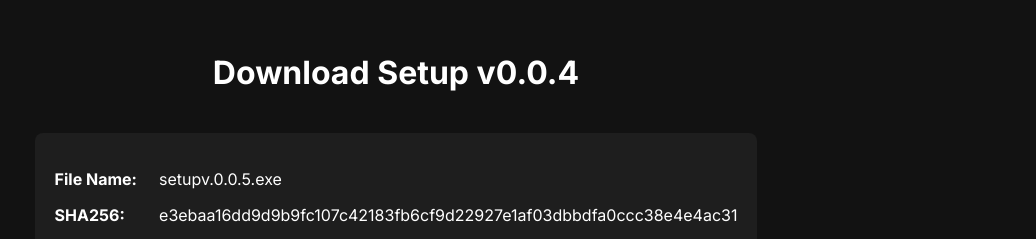
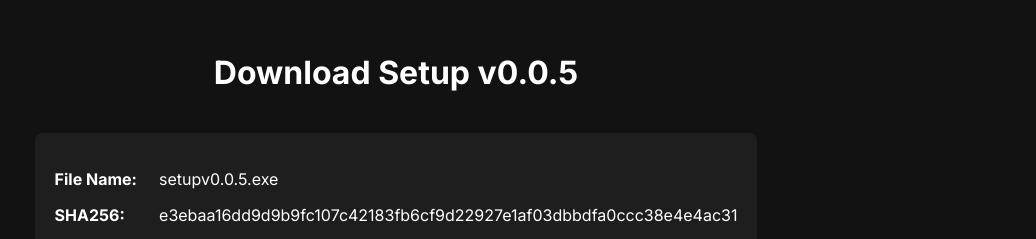
Before and after one commit to countervolts/dl, a plain HTML site: page index.html in a window 1280 px wide. Shown: the part 128-367 px from the top of the page, without its empty margins (244-1280 px from the left). Drawn offline with nearby package versions, Linux system fonts and the light colour scheme; no server answers.

Commit message:
Update index.html with new executable name setupv0.0.5.exe

```diff
--- a/index.html
+++ b/index.html
@@ -12,10 +12,10 @@
 <body>
     <div class="container">
         <div class="text-container">
-            <h1>Download Setup v0.0.4</h1>
+            <h1>Download Setup v0.0.5</h1>
             <div id="file-info" class="file-info">
                 <div class="info-box">
-                    <p><span class="label">File Name:</span> <span id="file-name">setupv.0.0.5.exe</span></p>
+                    <p><span class="label">File Name:</span> <span id="file-name">setupv0.0.5.exe</span></p>
                     <p><span class="label">SHA256:</span> <span id="sha256"></span></p>
                     <p><span class="label">MD5:</span> <span id="md5"></span></p>
                     <p><span class="label">CRC32:</span> <span id="crc32"></span></p>
```
